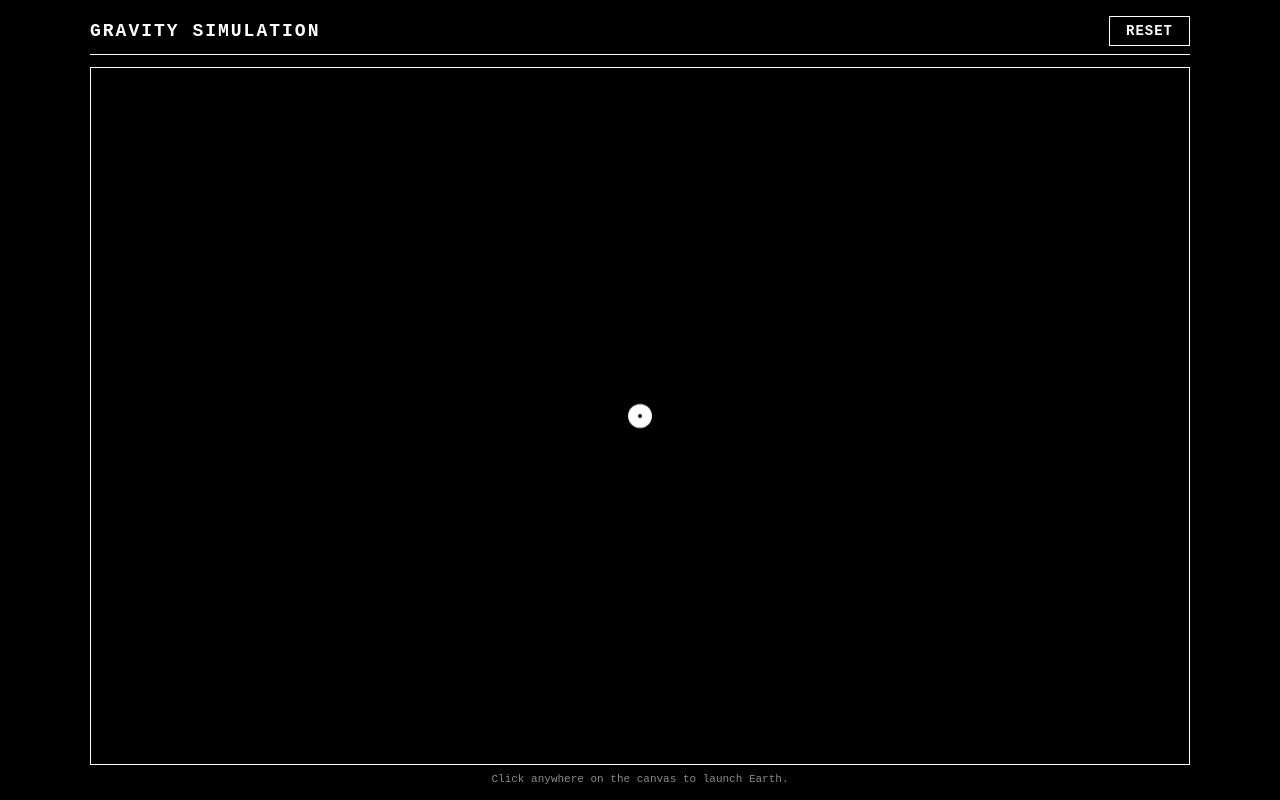
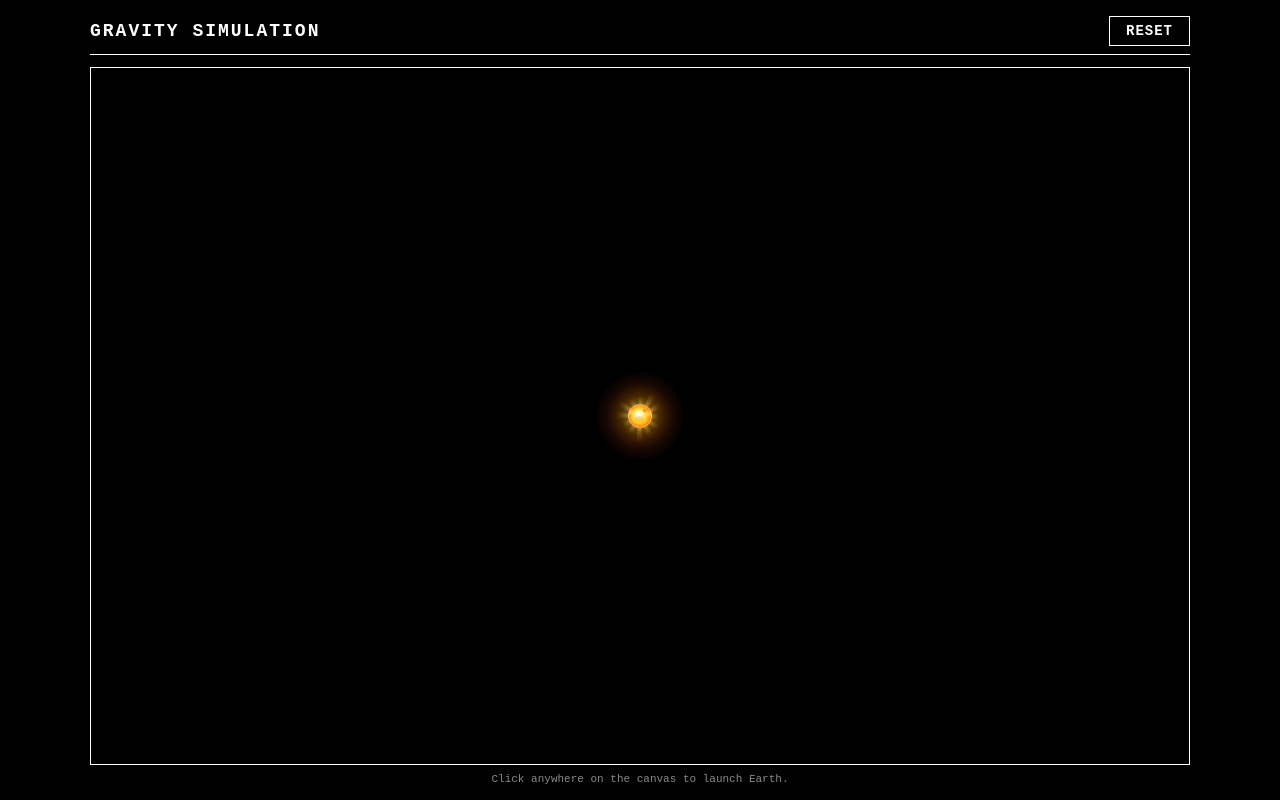
Before and after one commit to dunnb-gtps/gravity-game, a plain HTML site: page cornell/team2/index.html in a window 1280 px wide. Drawn offline with Linux system fonts and the light colour scheme.

Commit message:
cornell team 2 change 2

```diff
--- a/cornell/team2/index.html
+++ b/cornell/team2/index.html
@@ -3,7 +3,7 @@
 <head>
     <meta charset="UTF-8">
     <meta name="viewport" content="width=device-width, initial-scale=1.0">
-    <title>Gravity Physics Simulation - Earth</title>
+    <title>Gravity Physics Simulation - Sun & Earth</title>
     <style>
         * {
             box-sizing: border-box;
@@ -122,22 +122,23 @@
         // STATE VARIABLES
         let bodies = [];
 
-        // Central Gravity Node Definition
+        // Central Sun Definition
         const centralNode = {
             x: 0,
             y: 0,
-            radius: 12
+            radius: 12,
+            phase: 0
         };
 
         /**
-         * Resizes the canvas to match its responsive container and centers the gravity node.
+         * Resizes the canvas to match its responsive container and centers the Sun.
          */
         function resizeCanvas() {
             const wrapper = document.getElementById('canvas-wrapper');
             canvas.width = wrapper.clientWidth;
             canvas.height = wrapper.clientHeight;
 
-            // Recenter gravity node dynamically
+            // Recenter Sun dynamically
             centralNode.x = canvas.width / 2;
             centralNode.y = canvas.height / 2;
         }
@@ -183,10 +184,13 @@
         }
 
         /**
-         * Updates orbital kinematics, inverse-square gravitational acceleration,
-         * collision absorption, boundary cleanup, and Earth's axial spin.
+         * Updates solar animation, orbital kinematics, inverse-square gravitational
+         * acceleration, collision absorption, boundary cleanup, and Earth's axial spin.
          */
         function updatePhysics() {
+            // Advance solar corona & surface animation phase
+            centralNode.phase += 0.03;
+
             for (let i = bodies.length - 1; i >= 0; i--) {
                 const earth = bodies[i];
 
@@ -198,13 +202,13 @@
                     continue;
                 }
 
-                // Distance vector to central gravity node
+                // Distance vector to central Sun
                 const dx = centralNode.x - earth.x;
                 const dy = centralNode.y - earth.y;
                 const distSq = dx * dx + dy * dy;
                 const dist = Math.sqrt(distSq);
 
-                // Absorption check: Earth collides with central mass
+                // Absorption check: Earth collides with the Sun
                 if (dist < centralNode.radius + earth.radius) {
                     bodies.splice(i, 1);
                     continue;
@@ -232,6 +236,118 @@
                     earth.trail.shift();
                 }
             }
+        }
+
+        /**
+         * Renders the central Sun with a multi-layered glowing corona, shimmering solar
+         * rays, prominence loops, limb-darkened photosphere, and rotating solar granulation.
+         */
+        function drawSun() {
+            const r = centralNode.radius;
+            const phase = centralNode.phase;
+            const pulse = 1 + Math.sin(phase * 1.4) * 0.05;
+
+            ctx.save();
+            ctx.translate(centralNode.x, centralNode.y);
+
+            // 1. Wide outer atmospheric corona halo
+            const outerRadius = r * 3.8 * pulse;
+            const outerGlow = ctx.createRadialGradient(0, 0, r * 0.7, 0, 0, outerRadius);
+            outerGlow.addColorStop(0, 'rgba(255, 213, 79, 0.55)');
+            outerGlow.addColorStop(0.3, 'rgba(255, 152, 0, 0.28)');
+            outerGlow.addColorStop(0.65, 'rgba(255, 87, 34, 0.10)');
+            outerGlow.addColorStop(1, 'rgba(255, 87, 34, 0)');
+            ctx.beginPath();
+            ctx.arc(0, 0, outerRadius, 0, Math.PI * 2);
+            ctx.fillStyle = outerGlow;
+            ctx.fill();
+
+            // 2. Subtle shimmering corona rays
+            const rayCount = 12;
+            for (let i = 0; i < rayCount; i++) {
+                const angle = (i / rayCount) * Math.PI * 2 + phase * 0.12;
+                const rayLen = r * (1.85 + 0.35 * Math.sin(phase * 2.1 + i * 1.7));
+                const spread = 0.13;
+
+                const rayGrad = ctx.createRadialGradient(0, 0, r * 0.9, 0, 0, rayLen);
+                rayGrad.addColorStop(0, 'rgba(255, 224, 130, 0.32)');
+                rayGrad.addColorStop(1, 'rgba(255, 143, 0, 0)');
+
+                ctx.beginPath();
+                ctx.moveTo(0, 0);
+                ctx.arc(0, 0, rayLen, angle - spread, angle + spread);
+                ctx.closePath();
+                ctx.fillStyle = rayGrad;
+                ctx.fill();
+            }
+
+            // 3. Subtle solar prominence loops along the limb
+            ctx.strokeStyle = 'rgba(255, 112, 67, 0.55)';
+            ctx.lineWidth = 1.2;
+            for (let p = 0; p < 3; p++) {
+                const pAngle = p * 2.1 + phase * 0.18;
+                const loopHeight = r * (0.24 + 0.08 * Math.sin(phase * 1.8 + p));
+                ctx.save();
+                ctx.rotate(pAngle);
+                ctx.beginPath();
+                ctx.arc(r * 0.92, 0, loopHeight, -Math.PI * 0.45, Math.PI * 0.45);
+                ctx.stroke();
+                ctx.restore();
+            }
+
+            // 4. Clip interior surface details to the Sun's photosphere disc
+            ctx.beginPath();
+            ctx.arc(0, 0, r, 0, Math.PI * 2);
+            ctx.clip();
+
+            // 5. Photosphere gradient (brilliant white-yellow core to fiery orange limb)
+            const photoGrad = ctx.createRadialGradient(-r * 0.15, -r * 0.15, r * 0.05, 0, 0, r);
+            photoGrad.addColorStop(0, '#ffffff');
+            photoGrad.addColorStop(0.28, '#fff59d');
+            photoGrad.addColorStop(0.62, '#ffca28');
+            photoGrad.addColorStop(0.88, '#fb8c00');
+            photoGrad.addColorStop(1, '#e65100');
+            ctx.fillStyle = photoGrad;
+            ctx.fillRect(-r, -r, r * 2, r * 2);
+
+            // 6. Rotating solar convection cells & subtle sunspots
+            const span = r * 4;
+            const surfaceShift = (phase * 3.5) % span;
+            const granules = [
+                { x: 0.4,  y: -0.35, rx: 0.34, ry: 0.22, color: 'rgba(255, 255, 224, 0.32)' },
+                { x: 1.3,  y: 0.25,  rx: 0.38, ry: 0.24, color: 'rgba(239, 108, 0, 0.24)' },
+                { x: 2.2,  y: -0.20, rx: 0.32, ry: 0.20, color: 'rgba(255, 249, 196, 0.30)' },
+                { x: 3.1,  y: 0.38,  rx: 0.35, ry: 0.22, color: 'rgba(230, 81, 0, 0.22)' },
+                { x: 1.75, y: -0.45, rx: 0.14, ry: 0.11, color: 'rgba(183, 28, 28, 0.38)' }, // Sunspot
+                { x: 3.45, y: -0.10, rx: 0.12, ry: 0.10, color: 'rgba(183, 28, 28, 0.34)' }  // Sunspot
+            ];
+
+            for (let cycle = -1; cycle <= 0; cycle++) {
+                const baseOffset = surfaceShift + cycle * span;
+                for (const g of granules) {
+                    ctx.beginPath();
+                    ctx.ellipse(
+                        baseOffset + g.x * r,
+                        g.y * r,
+                        g.rx * r,
+                        g.ry * r,
+                        0,
+                        0,
+                        Math.PI * 2
+                    );
+                    ctx.fillStyle = g.color;
+                    ctx.fill();
+                }
+            }
+
+            // 7. Crisp luminous solar rim
+            ctx.beginPath();
+            ctx.arc(0, 0, r - 0.3, 0, Math.PI * 2);
+            ctx.strokeStyle = 'rgba(255, 245, 157, 0.8)';
+            ctx.lineWidth = 1;
+            ctx.stroke();
+
+            ctx.restore();
         }
 
         /**
@@ -396,24 +512,15 @@
         }
 
         /**
-         * Renders the central gravity node, motion trail, and planet Earth.
+         * Renders the central Sun, orbital motion trail, and planet Earth.
          */
         function draw() {
             // Clear canvas background
             ctx.fillStyle = '#000000';
             ctx.fillRect(0, 0, canvas.width, canvas.height);
 
-            // 1. Draw Central Mass Node
-            ctx.beginPath();
-            ctx.arc(centralNode.x, centralNode.y, centralNode.radius, 0, Math.PI * 2);
-            ctx.fillStyle = '#ffffff';
-            ctx.fill();
-
-            // Center mark on node
-            ctx.beginPath();
-            ctx.arc(centralNode.x, centralNode.y, 2, 0, Math.PI * 2);
-            ctx.fillStyle = '#000000';
-            ctx.fill();
+            // 1. Draw Central Sun
+            drawSun();
 
             // 2. Draw Orbital Trail & Planet Earth
             for (const earth of bodies) {
```
